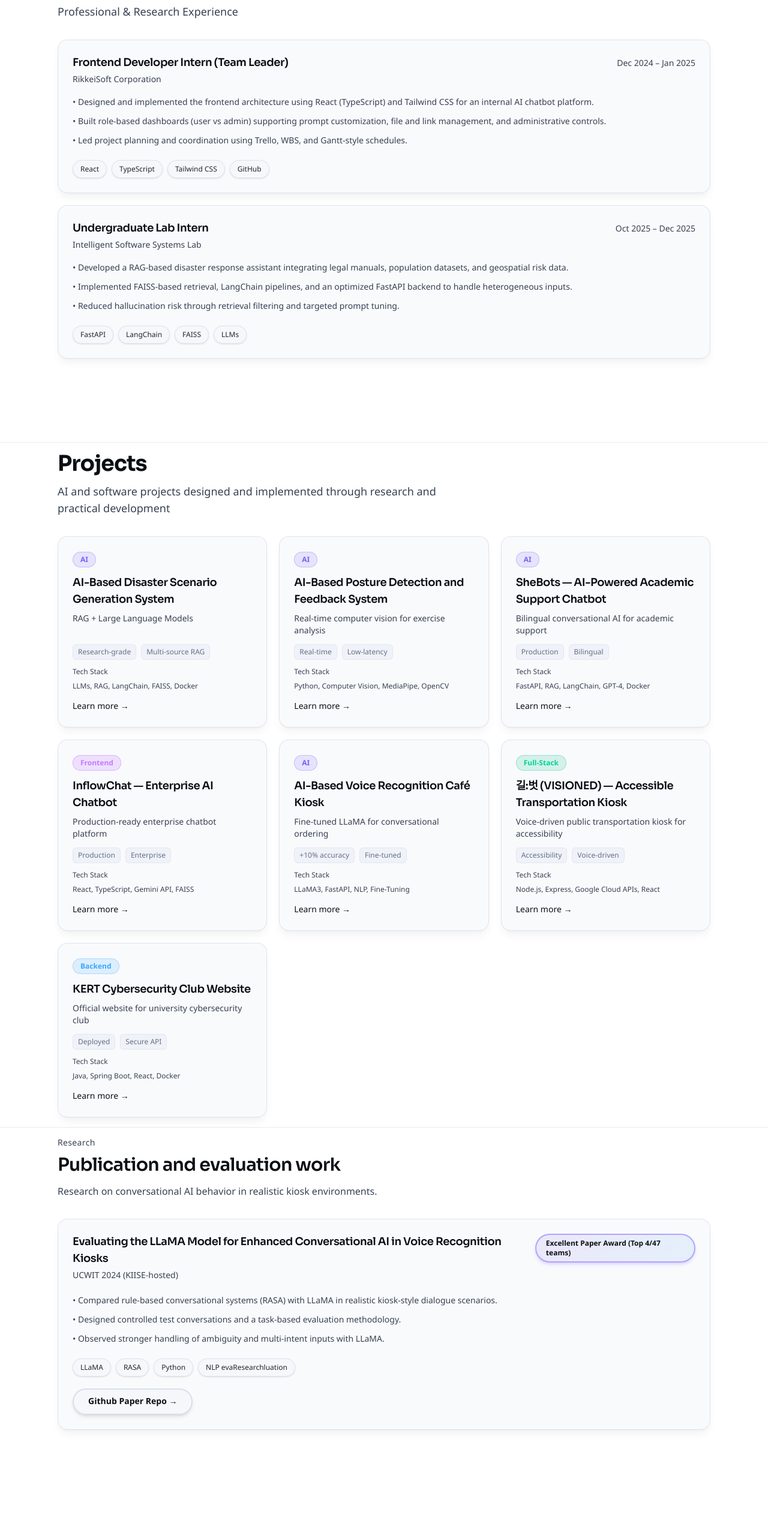
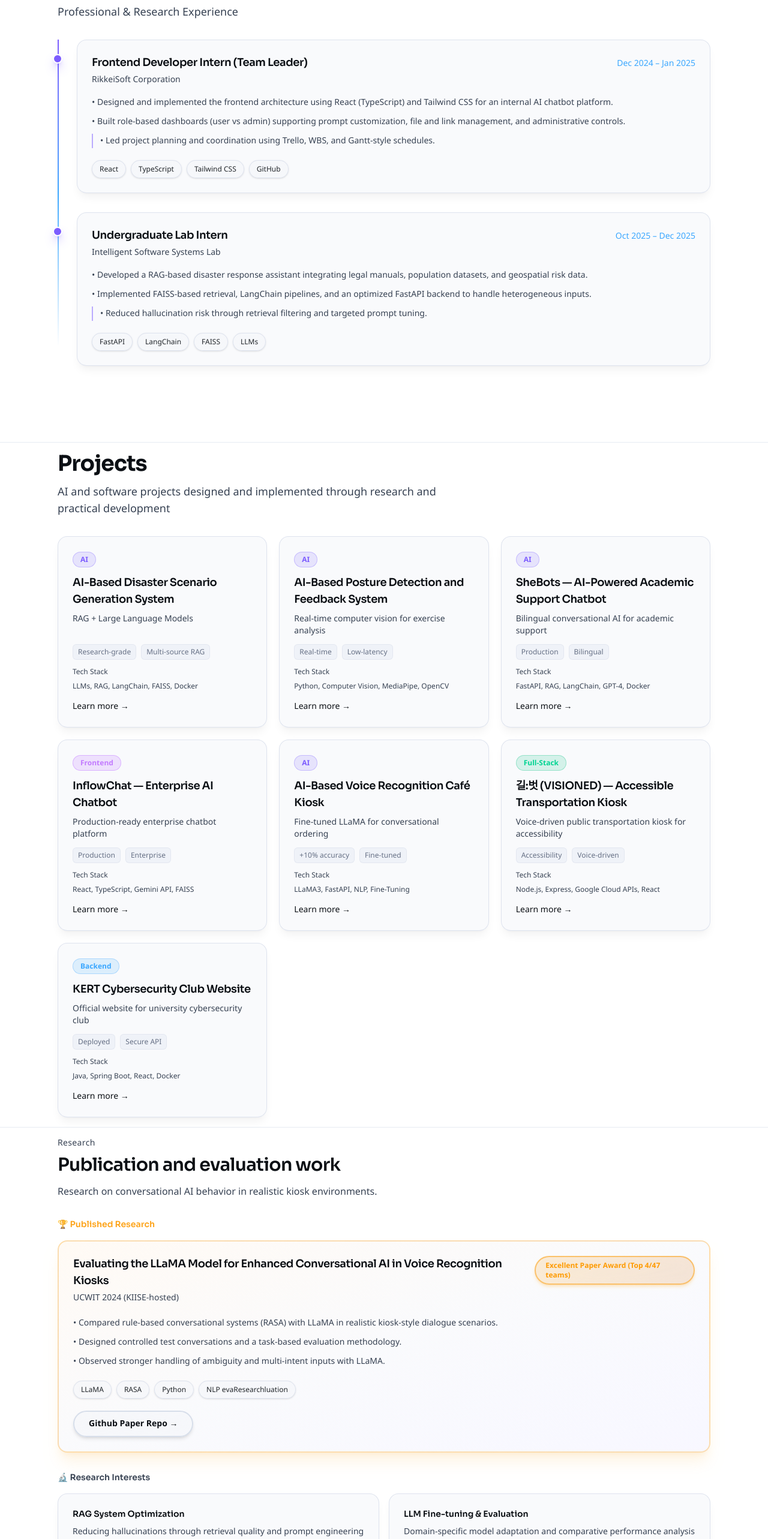
Before and after one commit to NishthaLath/Portfolio, a Next.js app: page / in a window 1280 px wide. Shown: the part 2526-5092 px from the top of the page at 60% size. Built offline with nearby package versions, Linux system fonts and the light colour scheme; no server answers.

Commit message:
feat: add research interests section and enhance card component styling

```diff
--- a/app/page.tsx
+++ b/app/page.tsx
@@ -389,6 +389,44 @@ const research: ResearchItem[] = [
   },
 ];
 
+const researchInterests = [
+  {
+    area: "RAG System Optimization",
+    focus: "Reducing hallucinations through retrieval quality and prompt engineering",
+  },
+  {
+    area: "LLM Fine-tuning & Evaluation",
+    focus: "Domain-specific model adaptation and comparative performance analysis",
+  },
+  {
+    area: "Conversational AI for Accessibility",
+    focus: "Voice-driven interfaces for underserved populations and inclusive design",
+  },
+  {
+    area: "Multi-modal AI Systems",
+    focus: "Integrating text, speech, and visual data for comprehensive AI applications",
+  },
+];
+
+const koResearchInterests = [
+  {
+    area: "RAG 시스템 최적화",
+    focus: "검색 품질 및 프롬프트 엔지니어링을 통한 환각 감소",
+  },
+  {
+    area: "LLM 파인튜닝 및 평가",
+    focus: "도메인 특화 모델 적응 및 비교 성능 분석",
+  },
+  {
+    area: "접근성을 위한 대화형 AI",
+    focus: "소외 계층을 위한 음성 기반 인터페이스 및 포용적 디자인",
+  },
+  {
+    area: "멀티모달 AI 시스템",
+    focus: "텍스트, 음성, 시각 데이터 통합을 통한 종합 AI 응용",
+  },
+];
+
 const koResearch: ResearchItem[] = [
   {
     title: "음성 인식 키오스크 환경에서 대화형 AI 성능 향상을 위한 LLaMA 모델 평가",
@@ -614,7 +652,21 @@ function SectionHeader({
   );
 }
 
-function Card({ children, className }: { children: React.ReactNode; className?: string }) {
+function Card({ children, className, premium }: { children: React.ReactNode; className?: string; premium?: boolean }) {
+  if (premium) {
+    return (
+      <div className={cx(
+        "rounded-2xl border-2 p-6 shadow-xl transition-all duration-300 ease-out hover:-translate-y-1 hover:shadow-2xl backdrop-blur-sm",
+        "bg-gradient-to-br from-amber-500/5 via-surface/60 to-accent/5",
+        "border-amber-500/30 hover:border-amber-500/50",
+        "shadow-amber-500/10 hover:shadow-amber-500/20",
+        className
+      )}>
+        {children}
+      </div>
+    );
+  }
+
   return (
     <div className={cx("rounded-2xl border border-border/80 bg-surface/60 p-6 shadow-lg shadow-black/5 transition-all duration-300 ease-out hover:-translate-y-1 hover:shadow-xl hover:shadow-black/10 hover:border-border backdrop-blur-sm", className)}>
       {children}
@@ -965,9 +1017,16 @@ export default function Home() {
               </p>
             </div>
 
-            <div className="space-y-5">
-              {experienceToRender.map((item) => (
-                <Card key={`${item.org}-${item.title}`}>
+            <div className="relative space-y-8">
+              {/* Timeline accent line */}
+              <div className="absolute left-0 top-0 bottom-0 w-0.5 bg-gradient-to-b from-accent via-accent-2 to-transparent hidden md:block" />
+
+              {experienceToRender.map((item, index) => (
+                <div key={`${item.org}-${item.title}`} className="relative">
+                  {/* Timeline marker */}
+                  <div className="absolute -left-2 top-6 w-4 h-4 rounded-full bg-accent border-2 border-background shadow-lg shadow-accent/50 hidden md:block" />
+
+                  <Card className="md:ml-8">
                     <div className="flex flex-col gap-1 sm:flex-row sm:items-baseline sm:justify-between">
                       <div>
                         <div
@@ -978,7 +1037,7 @@ export default function Home() {
                         </div>
                         <div className="mt-1 text-sm text-muted">{item.org}</div>
                       </div>
-                    <div className="text-sm font-medium text-muted">
+                      <div className="text-sm font-medium text-accent-2">
                         {item.dates}
                       </div>
                     </div>
@@ -988,9 +1047,15 @@ export default function Home() {
                     ) : null}
 
                     <ul className="mt-4 space-y-2 text-sm leading-6 text-muted">
-                    {item.bullets.map((b) => (
-                      <li key={b}>• {b}</li>
-                    ))}
+                      {item.bullets.map((b, bIndex) => {
+                        // Highlight key achievement bullets
+                        const isHighlight = b.includes("Deployed") || b.includes("Production") || b.includes("AWS") || b.includes("Reduced") || b.includes("Led") || b.includes("배포") || b.includes("운영") || b.includes("리드");
+                        return (
+                          <li key={bIndex} className={isHighlight ? "border-l-2 border-accent/50 pl-3" : ""}>
+                            • {b}
+                          </li>
+                        );
+                      })}
                     </ul>
 
                     <div className="mt-5 flex flex-wrap gap-2">
@@ -999,6 +1064,7 @@ export default function Home() {
                       ))}
                     </div>
                   </Card>
+                </div>
               ))}
             </div>
           </div>
@@ -1090,9 +1156,14 @@ export default function Home() {
               }
             />
 
+            {/* Published Research - Premium Styling */}
+            <div className="mb-8">
+              <h3 className="text-sm font-semibold text-amber-500/90 mb-4" style={{ fontFamily: "var(--font-geist-mono)" }}>
+                {lang === "ko" ? "🏆 출판된 연구" : "🏆 Published Research"}
+              </h3>
               <div className="space-y-5">
                 {researchToRender.map((r) => (
-                <Card key={r.title}>
+                  <Card key={r.title} premium>
                     <div className="flex flex-col gap-2 sm:flex-row sm:items-start sm:justify-between">
                       <div>
                         <div
@@ -1103,7 +1174,7 @@ export default function Home() {
                         </div>
                         <div className="mt-1 text-sm text-muted">{r.venue}</div>
                       </div>
-                    <div className="inline-flex rounded-full border-2 border-accent/50 bg-gradient-to-r from-accent/10 to-accent-2/10 px-4 py-1.5 text-xs font-semibold text-foreground shadow-md shadow-accent/20 backdrop-blur-sm">
+                      <div className="inline-flex rounded-full border-2 border-amber-500/50 bg-gradient-to-r from-amber-500/15 to-amber-600/15 px-4 py-1.5 text-xs font-semibold text-amber-500 shadow-md shadow-amber-500/20 backdrop-blur-sm">
                         {r.award}
                       </div>
                     </div>
@@ -1136,6 +1207,26 @@ export default function Home() {
                 ))}
               </div>
             </div>
+
+            {/* Research Interests */}
+            <div>
+              <h3 className="text-sm font-semibold text-muted mb-4" style={{ fontFamily: "var(--font-geist-mono)" }}>
+                {lang === "ko" ? "🔬 연구 관심사" : "🔬 Research Interests"}
+              </h3>
+              <div className="grid gap-4 sm:grid-cols-2">
+                {(lang === "ko" ? koResearchInterests : researchInterests).map((interest) => (
+                  <Card key={interest.area}>
+                    <div className="text-sm font-semibold text-foreground mb-2" style={{ fontFamily: "var(--font-geist-mono)" }}>
+                      {interest.area}
+                    </div>
+                    <p className="text-sm text-muted leading-relaxed">
+                      {interest.focus}
+                    </p>
+                  </Card>
+                ))}
+              </div>
+            </div>
+          </div>
         </section>
 
         <section id="awards" className="border-t border-border/60 min-h-screen flex flex-col">
@@ -1153,14 +1244,17 @@ export default function Home() {
             />
 
             <div className="grid gap-5 md:grid-cols-2">
-              <Card>
+              <Card premium>
+                <div className="flex items-start gap-3">
+                  <span className="text-2xl">🏆</span>
+                  <div>
                     <div
                       className="text-base font-semibold tracking-tight text-foreground"
                       style={{ fontFamily: "var(--font-geist-mono)" }}
                     >
                       {lang === "ko" ? "우수 논문상" : "Excellent Paper Award"}
                     </div>
-                <div className="mt-2 text-sm text-muted">
+                    <div className="mt-2 text-sm font-medium text-amber-500">
                       {lang === "ko"
                         ? "UCWIT 2024 (KIISE 주최) — 47팀 중 Top 4"
                         : "UCWIT 2024 (KIISE-hosted) — Top 4 / 47 teams"}
@@ -1170,9 +1264,14 @@ export default function Home() {
                         ? "음성 인식 키오스크 시나리오에서 LLaMA와 규칙 기반 대화 시스템을 비교한 연구로 수상."
                         : "Awarded for research comparing LLaMA with rule-based dialogue systems in voice-recognition kiosk scenarios."}
                     </div>
+                  </div>
+                </div>
               </Card>
 
               <Card>
+                <div className="flex items-start gap-3">
+                  <span className="text-2xl">🎭</span>
+                  <div>
                     <div
                       className="text-base font-semibold tracking-tight text-foreground"
                       style={{ fontFamily: "var(--font-geist-mono)" }}
@@ -1188,6 +1287,8 @@ export default function Home() {
                       {lang === "ko"
                         ? "기술 프로젝트와 리더십 활동과 병행하며 대회에 참여했습니다."
                         : "Competitive participation alongside technical and leadership work."}
+                    </div>
+                  </div>
                 </div>
               </Card>
             </div>
```
Lines whose indentation alone changed are shown as unchanged.
